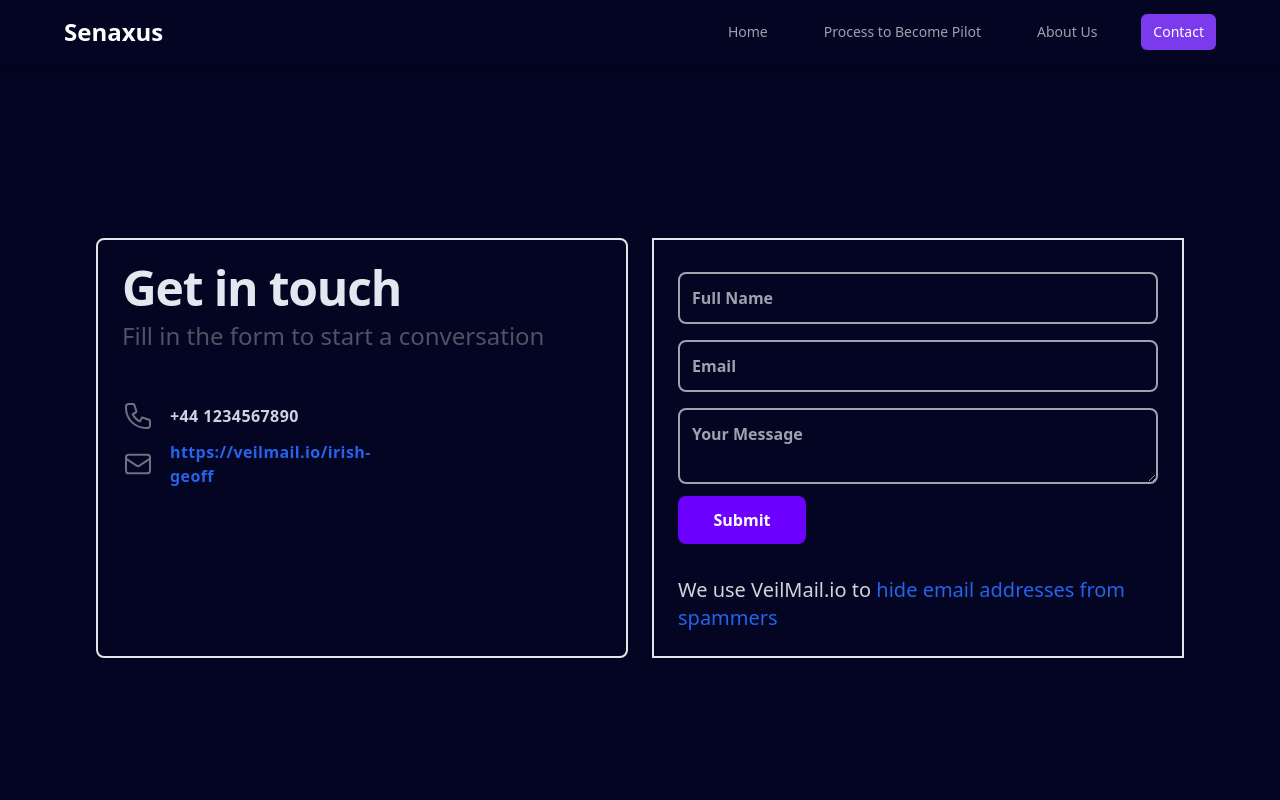
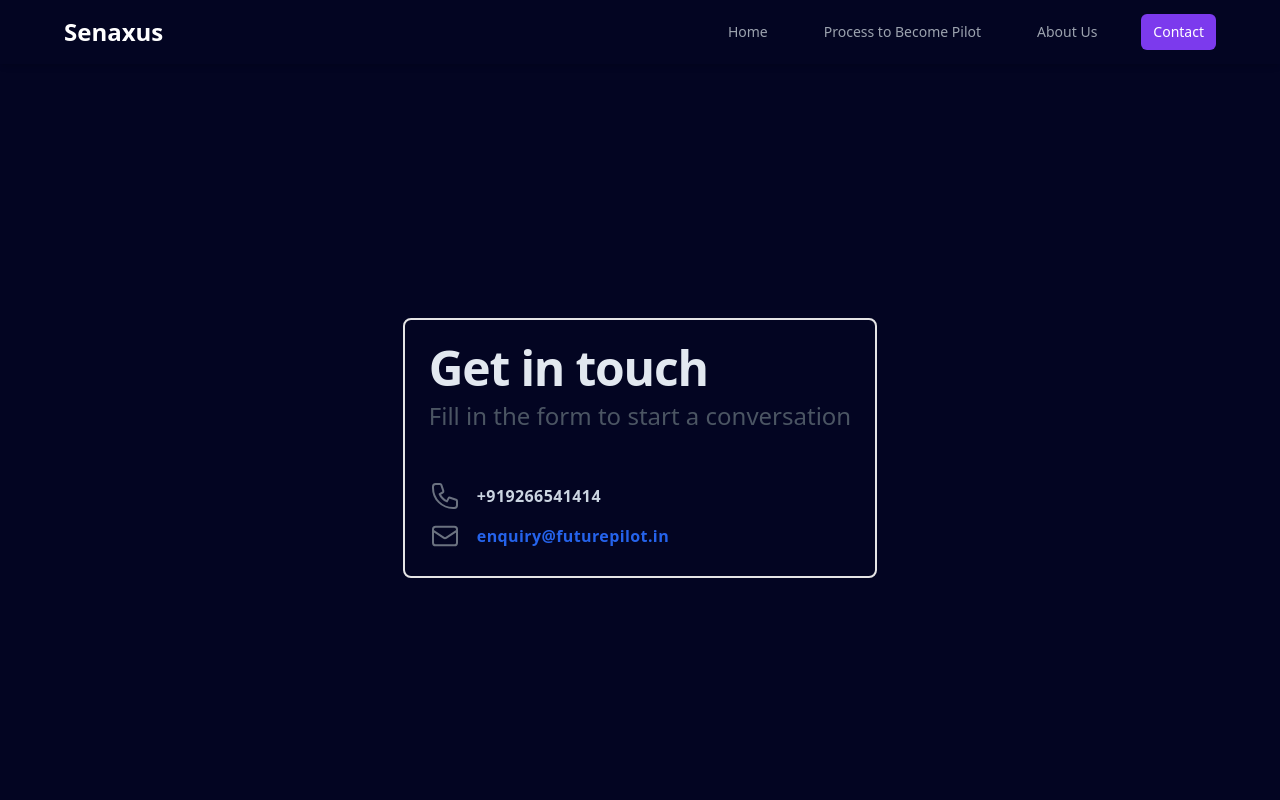
Before and after one commit to rohit21755/senaxus_latest, a Next.js app: page /contact in a window 1280 px wide. Shown: the top 800 px of the page. Built offline with nearby package versions, Linux system fonts and the light colour scheme.

Commit message:
new updates

```diff
--- a/src/app/about/page.tsx
+++ b/src/app/about/page.tsx
@@ -12,7 +12,7 @@ export default function About(){
     }, []);
     return<>
     <Hero/>
-    <Wcu/>
+    {/* <Wcu/> */}
     <AircraftType/>
     <Team/>
 
--- a/src/app/contact/page.tsx
+++ b/src/app/contact/page.tsx
@@ -3,9 +3,9 @@ export default function Contact(){
     <div className="relative flex items-top justify-center min-h-screen  sm:items-center sm:pt-0 p-16">
             <div className="max-w-6xl mx-auto sm:px-6 lg:px-8">
                 <div className="mt-8 overflow-hidden">
-                    <div className="grid grid-cols-1 md:grid-cols-2 gap-6">
+                    <div className="flex justify-center">
                         {/* Contact Information Section */}
-                        <div className="p-6 border-salte-500 border-2  sm:rounded-lg">
+                        <div className="p-6 border-salte-500 border-2  sm:rounded-lg p-24">
                             <h1 className="text-4xl sm:text-5xl text-slate-200  font-extrabold tracking-tight">
                                 Get in touch
                             </h1>
@@ -36,7 +36,7 @@ export default function Contact(){
                                     />
                                 </svg>
                                 <div className="ml-4 text-md tracking-wide text-slate-300 font-semibold w-40">
-                                    +44 1234567890
+                                +919266541414
                                 </div>
                             </div>
 
@@ -60,76 +60,17 @@ export default function Contact(){
                                 </svg>
                                 <div className="ml-4 text-md tracking-wide font-semibold w-40">
                                     <a
-                                        href="https://veilmail.io/irish-geoff"
+                                        href="mailto:enquiry@futurepilot.in"
                                         className="text-blue-600 dark:text-blue-500 hover:underline"
                                     >
-                                        https://veilmail.io/irish-geoff
+                                        enquiry@futurepilot.in
                                     </a>
                                 </div>
                             </div>
                         </div>
 
                         {/* Contact Form */}
-                        <form
-                            action="https://fabform.io/f/xxxxx"
-                            method="post"
-                            className="p-6 flex flex-col justify-center   border-salte-500 border-2  "
-                        >
-                            <div className="flex flex-col">
-                                <label htmlFor="name" className="hidden">
-                                    Full Name
-                                </label>
-                                <input
-                                    type="text"
-                                    name="name"
-                                    id="name"
-                                    placeholder="Full Name"
-                                    className="w-full mt-2 py-3 px-3 rounded-lg  bg-transparent border-2 border-gray-400  text-gray-800  font-semibold focus:border-indigo-500 focus:outline-none"
-                                />
-                            </div>
 
-                            <div className="flex flex-col mt-2">
-                                <label htmlFor="email" className="hidden">
-                                    Email
-                                </label>
-                                <input
-                                    type="email"
-                                    name="email"
-                                    id="email"
-                                    placeholder="Email"
-                                    className="w-full mt-2 py-3 px-3 rounded-lg bg-transparent  border-2 border-gray-400  text-gray-800  font-semibold focus:border-indigo-500 focus:outline-none"
-                                />
-                            </div>
-
-                            <div className="flex flex-col mt-2">
-                                <label htmlFor="message" className="hidden">
-                                    Message
-                                </label>
-                                <textarea
-                                    name="message"
-                                    id="message"
-                                    placeholder="Your Message"
-                                    className="w-full mt-2 py-3 px-3 rounded-lg bg-transparent  border-2 border-gray-400  text-gray-800  font-semibold focus:border-indigo-500 focus:outline-none"
-                                />
-                            </div>
-
-                            <button
-                                type="submit"
-                                className="mt-3 md:w-32 bg-[#6E00FF]  hover:bg-gray-900  text-white font-bold py-3 px-6 rounded-lg transition ease-in-out duration-300"
-                            >
-                                Submit
-                            </button>
-
-                            <p className="leading-relaxed text-base sm:text-xl text-gray-300  mt-8">
-                                We use VeilMail.io to{' '}
-                                <a
-                                    className="font-medium text-blue-600  hover:underline"
-                                    href="https://veilmail.io"
-                                >
-                                    hide email addresses from spammers
-                                </a>
-                            </p>
-                        </form>
                     </div>
                 </div>
             </div>
--- a/src/app/dgcaclass/page.tsx
+++ b/src/app/dgcaclass/page.tsx
@@ -3,7 +3,7 @@ import Image from "next/image";
 
 import { FaPlaneDeparture } from "react-icons/fa";
 
-import plane from '@/assets/plain333.svg';
+import plane from '@/assets/images/dgcaexam.jpeg';
 import AOS from "aos";
 import { useEffect, useState } from "react";
 export default function DGCAClass() {
@@ -73,7 +73,7 @@ Once submitted and if found satisfactory the applicant&apos;s Commercial Pilot L
                             </ul>
                         </div>
                         <div className="flex-1 flex justify-center items-center">
-                            <Image src={plane} alt="Plane illustration" />
+                            <Image src={plane} alt="Plane illustration" className="rounded-md p-4" />
                         </div>
                     </div>
                 </div>
--- a/src/components/home/Faq.tsx
+++ b/src/components/home/Faq.tsx
@@ -6,8 +6,8 @@ const FAQAccordion = () => {
   const [loadedItems, setLoadedItems] = useState<number[]>([]); // Track loaded items for animation
 
   const faqs = [
-    { id: 1, title: "About the course", content: "Our school hours are from 8:00 AM to 3:00 PM, Monday to Friday. We also offer extended care options for parents who need early drop-off or late pick-up." },
-    { id: 2, title: "About the training", content: "We provide comprehensive training programs tailored to meet each students needs." },
+    { id: 1, title: "About the course", content: "Our comprehensive training course includes ground school for aviation theory, simulator training, and hands-on flight training. You'll gain the skills and certifications needed to become a professional commercial pilot." },
+    { id: 2, title: "About the training", content: "The training combines classroom instruction, advanced simulators, and real flight experience, ensuring you develop the technical skills, decision-making abilities, and confidence required for a successful aviation career." },
     { id: 3, title: "What extracurricular activities...", content: "We offer a wide range of extracurricular activities including sports, arts, music, and academic clubs." },
     { id: 4, title: "How do you handle food allergies...", content: "We maintain a detailed record of all student allergies and dietary requirements, ensuring safe meal preparation and service." },
     { id: 5, title: "What is the teacher-to-student...", content: "We maintain small class sizes to ensure individual attention for each student." },
```
Also changed, not shown: src/assets/images/dgcaexam.jpeg (added).
